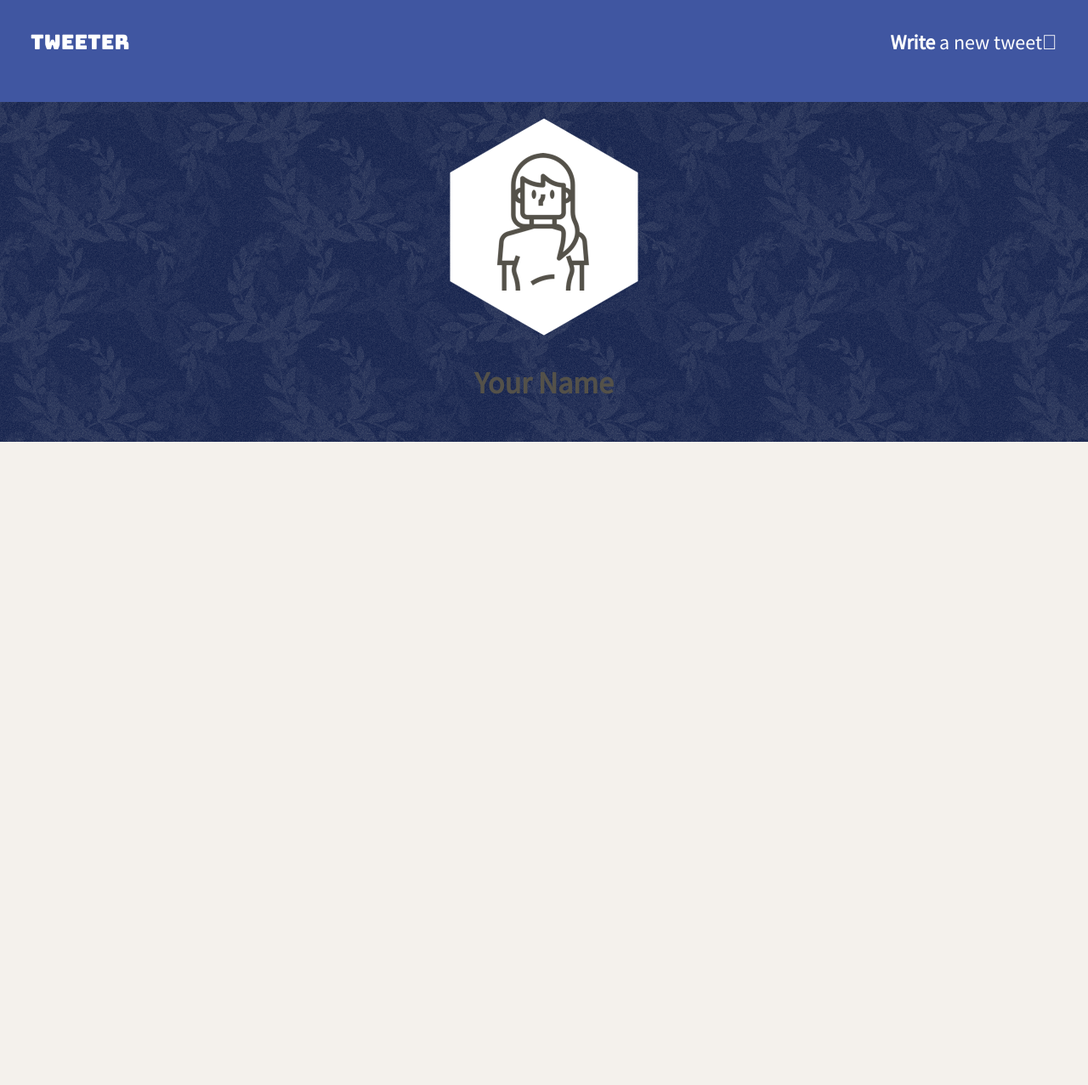
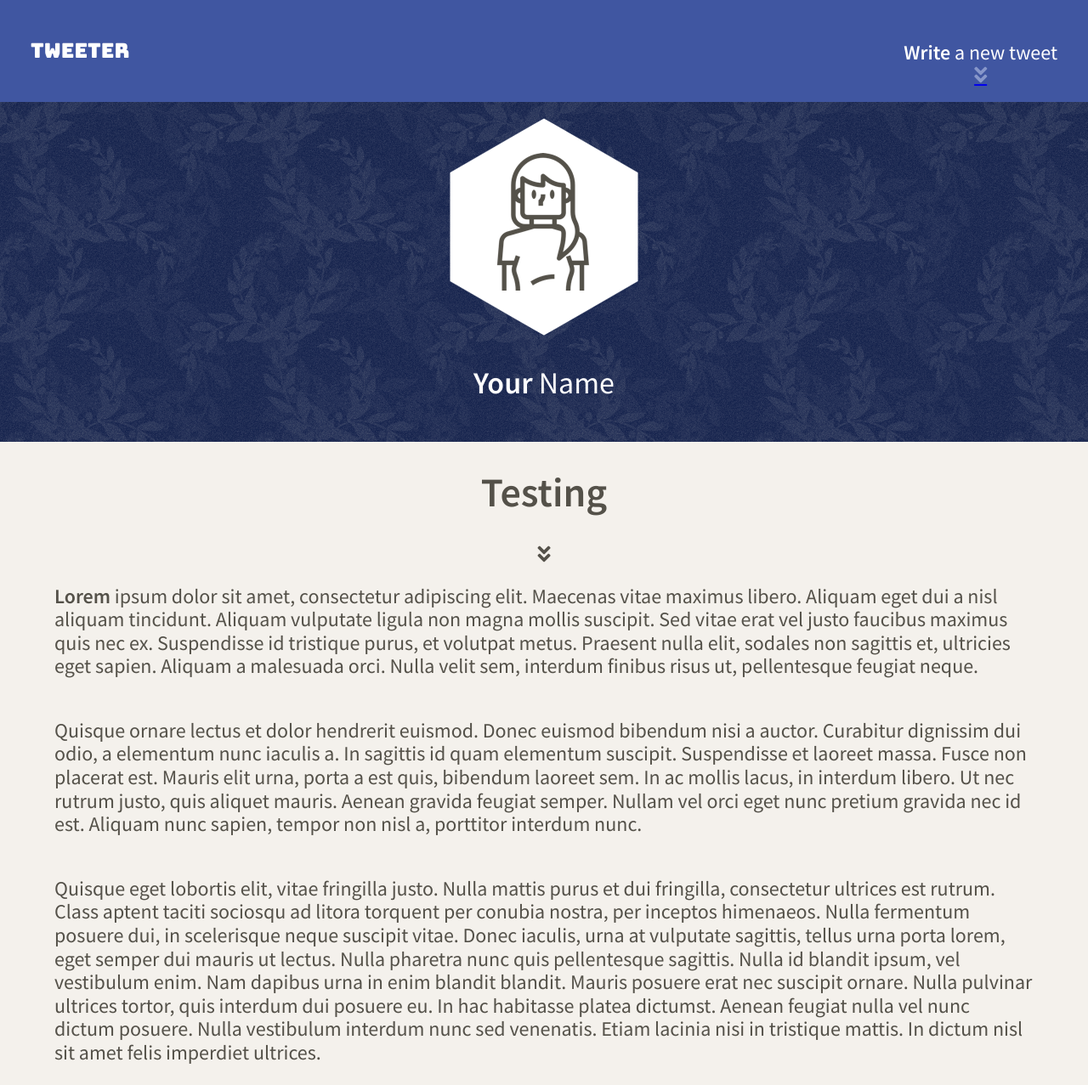
Before and after one commit to sarahdeecee/tweeter, a website: page public/index.html in a window 1280 px wide. Shown: the whole page at 85% size. Before the commit the page ends 800 px from the top, so only its background shows below. Drawn offline with nearby package versions, Linux system fonts and the light colour scheme; a small style sheet from the web is missing.

Commit message:
fixed header, separated CSS into multiple sheets

```diff
--- a/public/index.html
+++ b/public/index.html
@@ -6,17 +6,18 @@
 
     <!-- External CSS -->
     <link rel="stylesheet" href="https://cdnjs.cloudflare.com/ajax/libs/normalize/8.0.1/normalize.min.css" type="text/css" />
+    <!--Font Awesome library-->
+    <link rel="stylesheet" href="https://cdnjs.cloudflare.com/ajax/libs/font-awesome/5.15.4/css/all.min.css" integrity="sha512-1ycn6IcaQQ40/MKBW2W4Rhis/DbILU74C1vSrLJxCq57o941Ym01SwNsOMqvEBFlcgUa6xLiPY/NS5R+E6ztJQ==" crossorigin="anonymous" referrerpolicy="no-referrer" />
 
     <!-- Fonts -->
     <link rel="preconnect" href="https://fonts.googleapis.com">
     <link rel="preconnect" href="https://fonts.gstatic.com" crossorigin>
-    <link href="https://fonts.googleapis.com/css2?family=Bungee&family=Source+Sans+Pro&display=swap" rel="stylesheet">
+    <link href="https://fonts.googleapis.com/css2?family=Bungee&family=Source+Sans+Pro:wght@400;600&display=swap" rel="stylesheet">
 
     <!-- App CSS -->
     <link rel="stylesheet" href="/styles/layout.css" type="text/css" />
-
-    <!--Font Awesome library-->
-    <link rel="stylesheet" href="https://cdnjs.cloudflare.com/ajax/libs/font-awesome/5.15.4/css/all.min.css" integrity="sha512-YWzhKL2whUzgiheMoBFwW8CKV4qpHQAEuvilg9FAn5VJUDwKZZxkJNuGM4XkWuk94WCrrwslk8yWNGmY1EduTA==" crossorigin="anonymous" referrerpolicy="no-referrer" type="text/css" />
+    <link rel="stylesheet" href="/styles/header.css" type="text/css" />
+    <link rel="stylesheet" href="/styles/nav.css" type="text/css" />
 
     <!-- External JS -->
     <script src="https://ajax.googleapis.com/ajax/libs/jquery/3.4.1/jquery.min.js"></script>
@@ -29,8 +30,13 @@
   <body>
     <!-- Top nav bar (fixed) -->
     <nav>
-      <span class="logo">Tweeter</span>
-      <span><strong>Write</strong> a new tweet<span class="fa-angle-double-down"></span></span>
+      <span id="logo">Tweeter</span>
+      <span>
+        <br>
+        <strong>Write</strong> a new tweet
+        <br>
+        <a href="http://www.google.ca"><i id="arrow-icon" class="fas fa-angle-double-down fa-fade"></i></a>
+      </span>
     </nav>
 
     <header>
@@ -38,11 +44,18 @@
         <img src="/images/profile-hex.png">
       </div>
       <div>
-        <h2>Your Name</h2>
+        <h2><strong>Your</strong> Name</h2>
       </div>
   </header>
 
     <!-- Page-specific (main) content here -->
-    <main class="container"></main>
+    <main class="container">
+      <h1>Testing</h1>
+      <i class="fas fa-angle-double-down"></i>
+      <p><b>Lorem</b> ipsum dolor sit amet, consectetur adipiscing elit. Maecenas vitae maximus libero. Aliquam eget dui a nisl aliquam tincidunt. Aliquam vulputate ligula non magna mollis suscipit. Sed vitae erat vel justo faucibus maximus quis nec ex. Suspendisse id tristique purus, et volutpat metus. Praesent nulla elit, sodales non sagittis et, ultricies eget sapien. Aliquam a malesuada orci. Nulla velit sem, interdum finibus risus ut, pellentesque feugiat neque.</p>
+      <p>Quisque ornare lectus et dolor hendrerit euismod. Donec euismod bibendum nisi a auctor. Curabitur dignissim dui odio, a elementum nunc iaculis a. In sagittis id quam elementum suscipit. Suspendisse et laoreet massa. Fusce non placerat est. Mauris elit urna, porta a est quis, bibendum laoreet sem. In ac mollis lacus, in interdum libero. Ut nec rutrum justo, quis aliquet mauris. Aenean gravida feugiat semper. Nullam vel orci eget nunc pretium gravida nec id est. Aliquam nunc sapien, tempor non nisl a, porttitor interdum nunc.</p>
+      <p>Quisque eget lobortis elit, vitae fringilla justo. Nulla mattis purus et dui fringilla, consectetur ultrices est rutrum. Class aptent taciti sociosqu ad litora torquent per conubia nostra, per inceptos himenaeos. Nulla fermentum posuere dui, in scelerisque neque suscipit vitae. Donec iaculis, urna at vulputate sagittis, tellus urna porta lorem, eget semper dui mauris ut lectus. Nulla pharetra nunc quis pellentesque sagittis. Nulla id blandit ipsum, vel vestibulum enim. Nam dapibus urna in enim blandit blandit. Mauris posuere erat nec suscipit ornare. Nulla pulvinar ultrices tortor, quis interdum dui posuere eu. In hac habitasse platea dictumst. Aenean feugiat nulla vel nunc dictum posuere. Nulla vestibulum interdum nunc sed venenatis. Etiam lacinia nisi in tristique mattis. In dictum nisl sit amet felis imperdiet ultrices.</p>
+
+    </main>
   </body>
 </html>
--- /dev/null
+++ b/public/styles/header.css
@@ -0,0 +1,18 @@
+header {
+  margin-top: 120px;
+  height: 400px;
+  width: 100%;
+  display: flex;
+  justify-content: center;
+  flex-direction: column;
+  align-items: center;
+  background-color: #14224e;
+  background-image: url('../images/bg-leaves.png');
+}
+p {
+  font-weight: normal;
+}
+h2 {
+  font-weight: normal;
+  color: white;
+}
--- a/public/styles/layout.css
+++ b/public/styles/layout.css
@@ -19,43 +19,14 @@ body {
   background-color: #f4f1ec;
   font-size: 24px;
   font-family: 'Source Sans Pro', Sans-serif;
-
-}
-
-nav {
-  display: flex;
-  justify-content: space-between;
-  background-color: #4056A1;
-  color: white;
-  height: 120px;
-  width: 100%;
-  padding-left: 1.5em;
-  padding-right: 1.5em;
-  padding-top: 1.5em;
-  overflow: hidden;
-  position: fixed;
-  top: 0;
 }
 
 main {
-}
-header {
-  margin-top: 120px;
-  height: 400px;
-  width: 100%;
   display: flex;
   justify-content: center;
+  align-items: center;
   flex-direction: column;
-  align-items: center;
-  background-color: #14224e;
-  background-image: url('../images/bg-leaves.png');
+  margin-left: 5%;
+  margin-right: 5%;
+
 }
-
-.profile {
-}
-/*
- * Additional CSS can be defined below or in other CSS files, as per instructions
- */
- .logo {
-  font-family: 'Bungee', cursive;
- }
--- /dev/null
+++ b/public/styles/nav.css
@@ -0,0 +1,29 @@
+nav {
+  display: flex;
+  justify-content: space-between;
+  align-items: center;
+  background-color: #4056A1;
+  color: white;
+  height: 120px;
+  width: 100%;
+  padding-left: 1.5em;
+  padding-right: 1.5em;
+  overflow: hidden;
+  position: fixed;
+  top: 0;
+}
+#write {
+  display: flex;
+  flex-grow: 2;
+}
+#arrow-icon {
+  color: #8797ca;
+  display: flex;
+  justify-content: center;
+}
+a:hover {
+  color: white;
+}
+#logo {
+  font-family: 'Bungee', cursive;
+}
```
